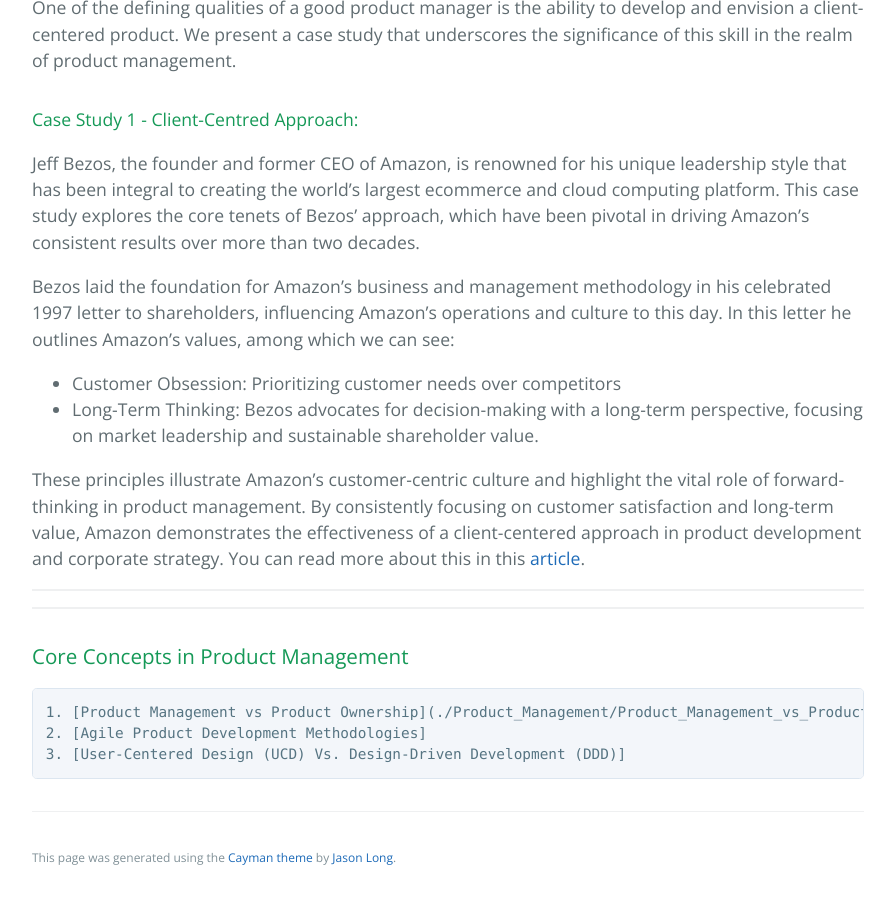
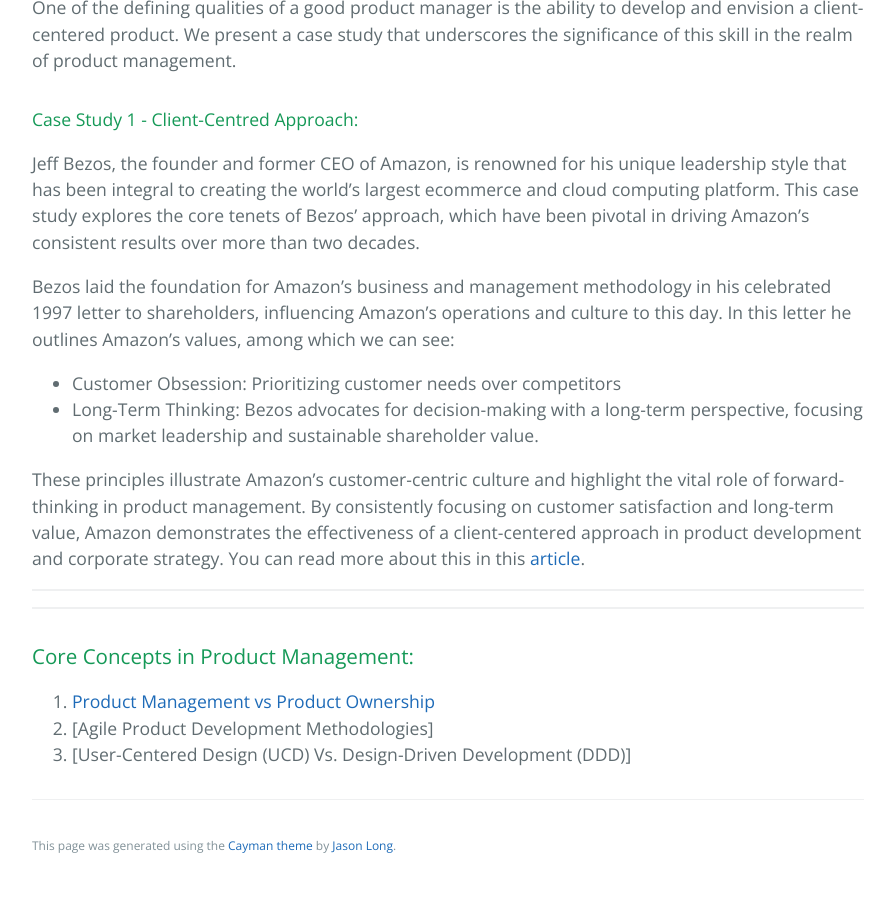
Before and after one commit to learning-software-engineering/learning-software-engineering.github.io, a Jekyll site: the page built from Topics/Product_Management.md, in a window 1280 px wide and 900 px high, scrolled down 2176 px. Shown: the whole window, without its empty margins (192-1087 px from the left). Built offline with Jekyll 4.4.1, drawn with Linux system fonts in a browser that asks for light colours; our own code applies the rules of GitHub Pages for plain Markdown files.

Commit message:
Update Product_Management.md
- fixed page layout

```diff
--- a/Topics/Product_Management.md
+++ b/Topics/Product_Management.md
@@ -61,7 +61,7 @@
 
 ------
 
-### Core Concepts in Product Management
-    1. [Product Management vs Product Ownership](./Product_Management/Product_Management_vs_Product_Ownership.md)
-    2. [Agile Product Development Methodologies]
-    3. [User-Centered Design (UCD) Vs. Design-Driven Development (DDD)]
+### Core Concepts in Product Management:
+1. [Product Management vs Product Ownership](./Product_Management/Product_Management_vs_Product_Ownership.md)
+2. [Agile Product Development Methodologies]
+3. [User-Centered Design (UCD) Vs. Design-Driven Development (DDD)]
```
